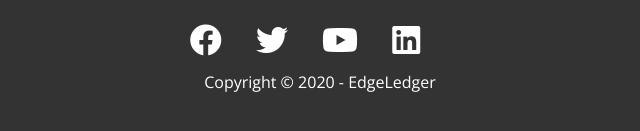
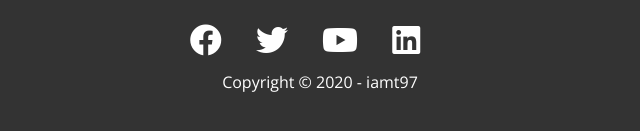
Before and after one commit to tousif97/edgeledger, a plain HTML site: page index.html in a window 1280 px wide. Shown: the part 3829-3960 px from the top of the page, 320-960 px from the left. Drawn offline with nearby package versions, Linux system fonts and the light colour scheme.

Commit message:
Updated Index

```diff
--- a/index.html
+++ b/index.html
@@ -1,20 +1,17 @@
 <!DOCTYPE html>
 <html lang="en">
+
 <head>
     <meta charset="UTF-8" />
     <meta name="viewport" content="width=device-width, initial-scale=1.0" />
     <link rel="shortcut icon" type="image/x-icon" href="/favicon.ico" />
-    <link
-      rel="stylesheet"
-      href="https://cdnjs.cloudflare.com/ajax/libs/font-awesome/5.13.0/css/all.min.css"
-      integrity="sha256-h20CPZ0QyXlBuAw7A+KluUYx/3pK+c7lYEpqLTlxjYQ="
-      crossorigin="anonymous"
-    />
+    <link rel="stylesheet" href="https://cdnjs.cloudflare.com/ajax/libs/font-awesome/5.13.0/css/all.min.css" integrity="sha256-h20CPZ0QyXlBuAw7A+KluUYx/3pK+c7lYEpqLTlxjYQ=" crossorigin="anonymous" />
     <link rel="stylesheet" href="css/lightbox.min.css" />
     <link rel="stylesheet" href="css/utilities.css" />
     <link rel="stylesheet" href="css/style.css" />
     <title>Welcome To EdgeLedger</title>
 </head>
+
 <body id="home">
     <header class="hero">
         <div id="navbar" class="navbar top">
@@ -302,7 +299,7 @@
         <a href="#"><i class="fab fa-youtube fa-2x"></i></a>
         <a href="#"><i class="fab fa-linkedin fa-2x"></i></a>
       </div>
-      <p>Copyright &copy; 2020 - EdgeLedger</p>
+      <p>Copyright &copy; 2020 - iamt97</p>
     </footer>
 
     <script
```
Lines whose indentation alone changed are shown as unchanged.
